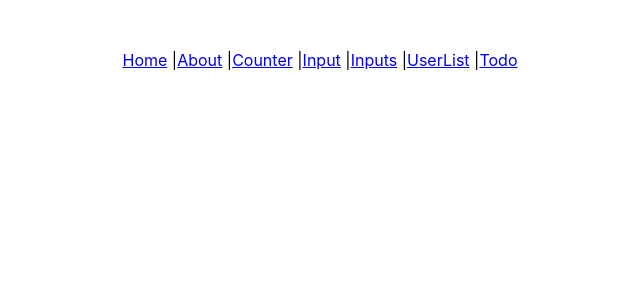
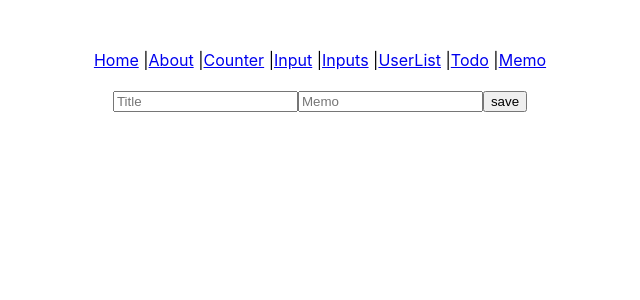
Before and after one commit to ahkjeflhkeuvha/React-Study, a React (Create React App) app in the folder my-app/: page /memo in a window 1280 px wide. Shown: the top 300 px of the page, without its empty margins (320-960 px from the left). Built offline with nearby package versions, Linux system fonts and the light colour scheme.

Commit message:
memo react

```diff
--- a/my-app/src/App.js
+++ b/my-app/src/App.js
@@ -9,7 +9,8 @@ import Counter from './pages/counter.js'
 import Input from './pages/input.js'
 import Inputs from './pages/inputs.js';
 import UserList from './pages/list.js';
-import TodoList from './pages/todo';
+import TodoList from './pages/todo.js';
+import Memo from './pages/memo.js'
 
 function App() {
   return (
@@ -21,7 +22,8 @@ function App() {
         <Link to="/input">Input</Link>  |
         <Link to="/inputs">Inputs</Link>  |
         <Link to="/userlist">UserList</Link>  |
-        <Link to="/todo">Todo</Link>
+        <Link to="/todo">Todo</Link>    |
+        <Link to="/memo">Memo</Link>
       </nav>
       <Routes>
         <Route path="/home" element={<Home />}></Route>
@@ -31,6 +33,7 @@ function App() {
         <Route path="/inputs" element={<Inputs />}></Route>
         <Route path="/userlist" element={<UserList />}></Route>
         <Route path="/todo" element={<TodoList />}></Route>
+        <Route path="/memo" element={<Memo />}></Route>
       </Routes>
     </div>
   );
--- /dev/null
+++ b/my-app/src/pages/memo.js
@@ -0,0 +1,53 @@
+import React, {useState} from "react";
+import styled from 'styled-components';
+
+const Memo = () => {
+    const [Title, setTitle] = useState("");
+    const [Text, setText] = useState("");
+    const [Memos, setMemos] = useState([]);
+
+    const showTitle = (e) => {
+        setTitle(e.target.value);
+    }
+
+    const showText = (e) => {
+        setText(e.target.value);
+    }
+
+    const onSubmit = (e) => {
+        e.preventDefault();
+        setMemos((currentArray) => [{title : Title, memo : Text}, ...currentArray]);
+        setTitle("")
+        setText("")
+        console.log(Memos);
+    }
+
+    const removeMemo = (idx) => {
+        setMemos((currentArray) => currentArray.filter((item, index) => index !== idx))
+    }
+
+    return (
+        <div>
+            <form onSubmit={onSubmit}>
+                <input type="text" placeholder="Title" onChange={showTitle}></input>
+                <input type="text" placeholder="Memo" onChange={showText}></input>
+                <button>
+                    <span className="material-symbols-outlined">save</span>
+                </button>
+            </form>
+            <ul>
+                {Memos.map((item, idx) => {
+                    return (
+                        <div className="memoList" key={idx}>
+                            <li>
+                                {item.text}
+                            </li>
+                        </div>
+                    )
+                })}
+            </ul>
+        </div>
+    )
+}
+
+export default Memo;
```
